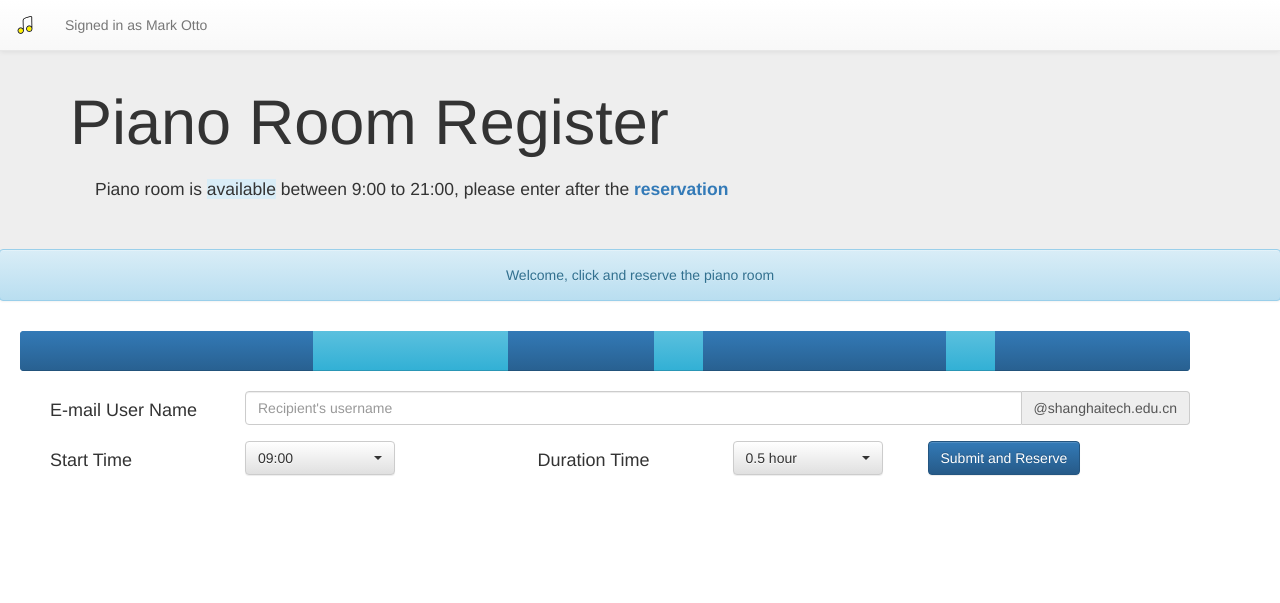
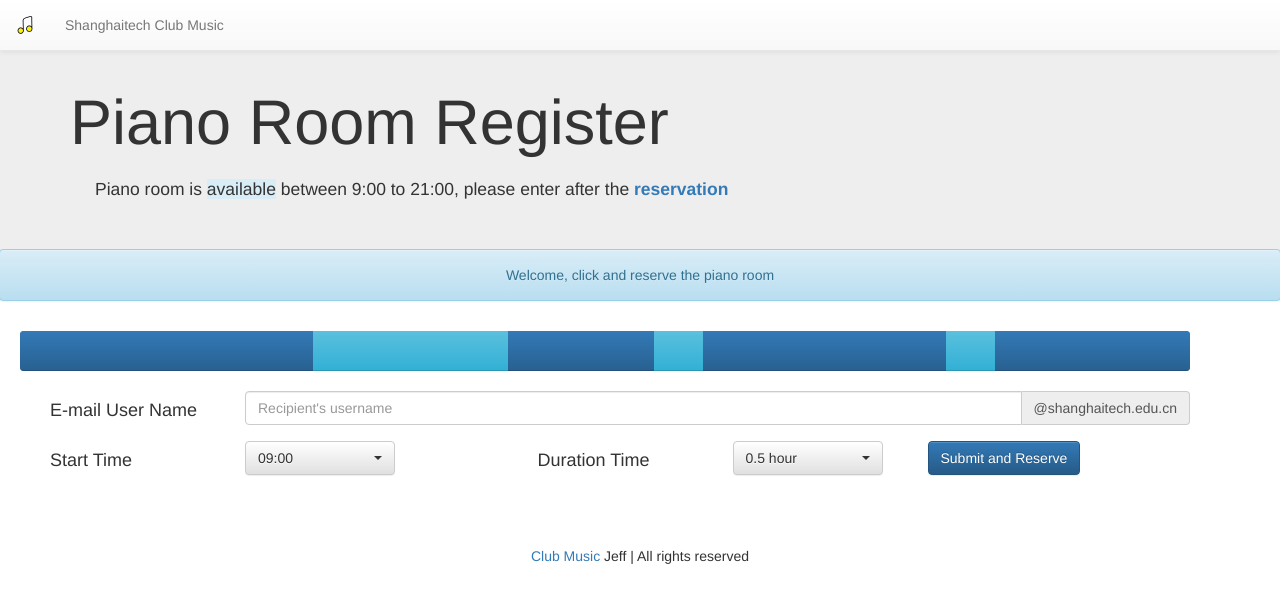
Before and after one commit to jeffchy/SHT_pianoRoomAdminSystem, a Django app: a page that uses mysite/pianoroom_admin/templates/pianoroom_admin/index.html in a window 1280 px wide. Shown: the top 603 px of the page. Run offline with Django 3.2, Linux system fonts and the light colour scheme; data comes from the database, SQL or seed files in the repository; some libraries are stand-ins or nearby versions.

Commit message:
add simple footer add content

```diff
--- a/mysite/pianoroom_admin/templates/pianoroom_admin/index.html
+++ b/mysite/pianoroom_admin/templates/pianoroom_admin/index.html
@@ -22,7 +22,7 @@
           <a class="navbar-brand" href="#">
             <img alt="Brand" height="20px" src="{% static 'pianoroom_admin/music.svg' %}">
           </a>
-          <p class="navbar-text">Signed in as Mark Otto</p>
+          <p class="navbar-text">Shanghaitech Club Music</p>
         </div>
       </div>
     </nav>
@@ -76,7 +76,7 @@
     </div>
 
     <div class="container">
-      <form class="" action=""{% url 'index' %}"" method="post">
+      <form class="" action="{% url 'index' %}" method="post">
         {% csrf_token %}
         <div class="form-group">
           <div class="row">
@@ -156,7 +156,11 @@
     </div>
   </div>
 </div>
-
+  <div class="container-fluid" style="margin-top:50px">
+    <div class="text-center">
+      <a href="{% url 'index' %}">Club Music</a>  Jeff | All rights reserved
+    </div>
+  </div>
     <!-- jQuery (necessary for Bootstrap's JavaScript plugins) -->
     <script src="https://cdn.bootcss.com/jquery/1.12.4/jquery.min.js"></script>
 
```
